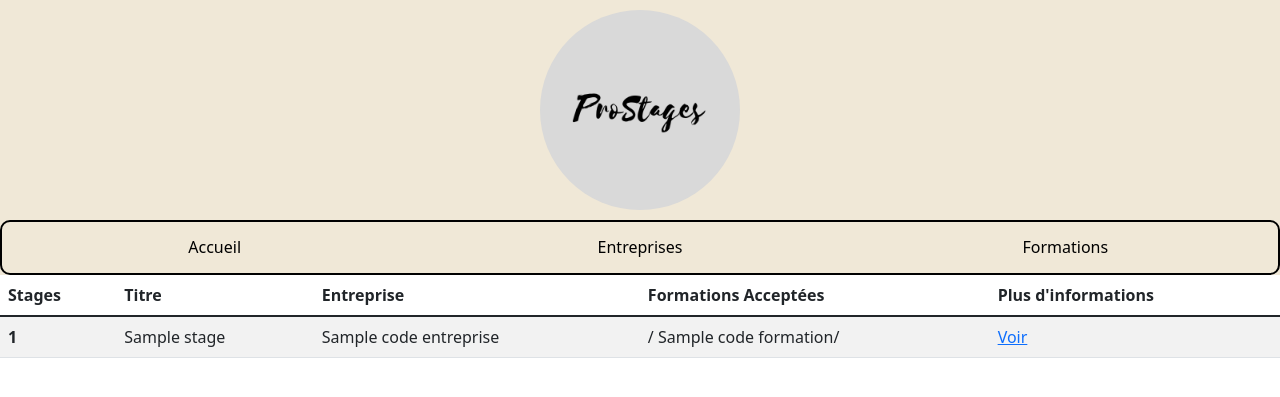
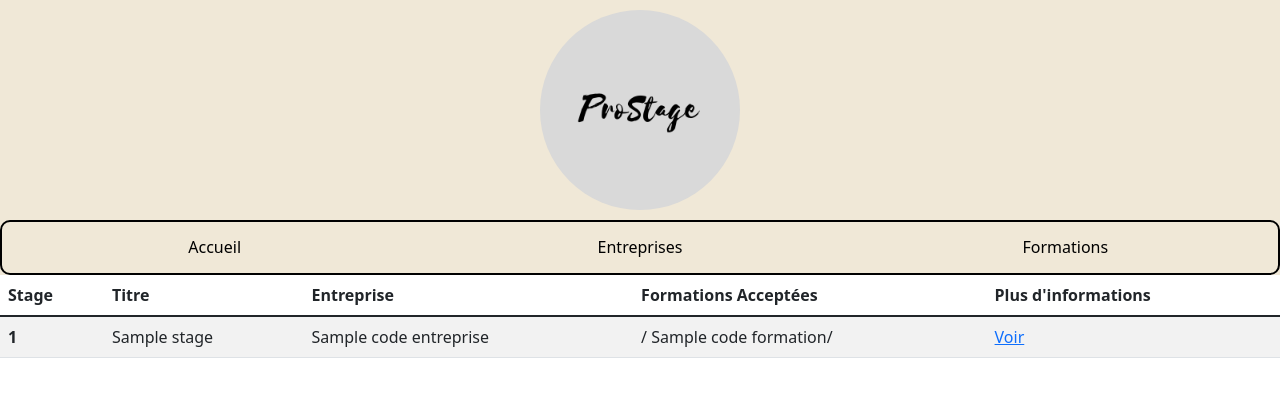
Before and after one commit to Tharkun333/proStage2, a Symfony app: template templates/pro_stages/index.html.twig in a window 1280 px wide. Shown: the top 397 px of the page. Run offline with Twig, Linux system fonts and the light colour scheme; the template is opened without the code that fills it: most values are stand-ins (such as "Sample title", 1, 10 or a date in 2020); some libraries are stand-ins or nearby versions.

Commit message:
avant injection dépendances

```diff
--- a/src/Controller/ProStagesController.php
+++ b/src/Controller/ProStagesController.php
@@ -30,7 +30,7 @@ class ProStagesController extends AbstractController
      */
     public function afficherEntreprise(): Response
     {
-        //recuperer le repository de l'entitée Stage
+        //recuperer le repository de l'entitée Entreprise
         $repositoryEntreprise=$this->getDoctrine()->getRepository(Entreprise::class);
         //recuperer les ressources de l'entité Ressource
         $ressources = $repositoryEntreprise->findAll();
--- a/templates/pro_stages/index.html.twig
+++ b/templates/pro_stages/index.html.twig
@@ -4,7 +4,7 @@
 <table class="table table-striped table-hover">
     <thead>
         <tr>
-        <th scope="col">Stages</th>
+        <th scope="col">Stage</th>
         <th scope="col">Titre</th>
         <th scope="col">Entreprise</th>
         <th scope="col">Formations Acceptées</th>
```
Also changed, not shown: public/image/PRo.png.
